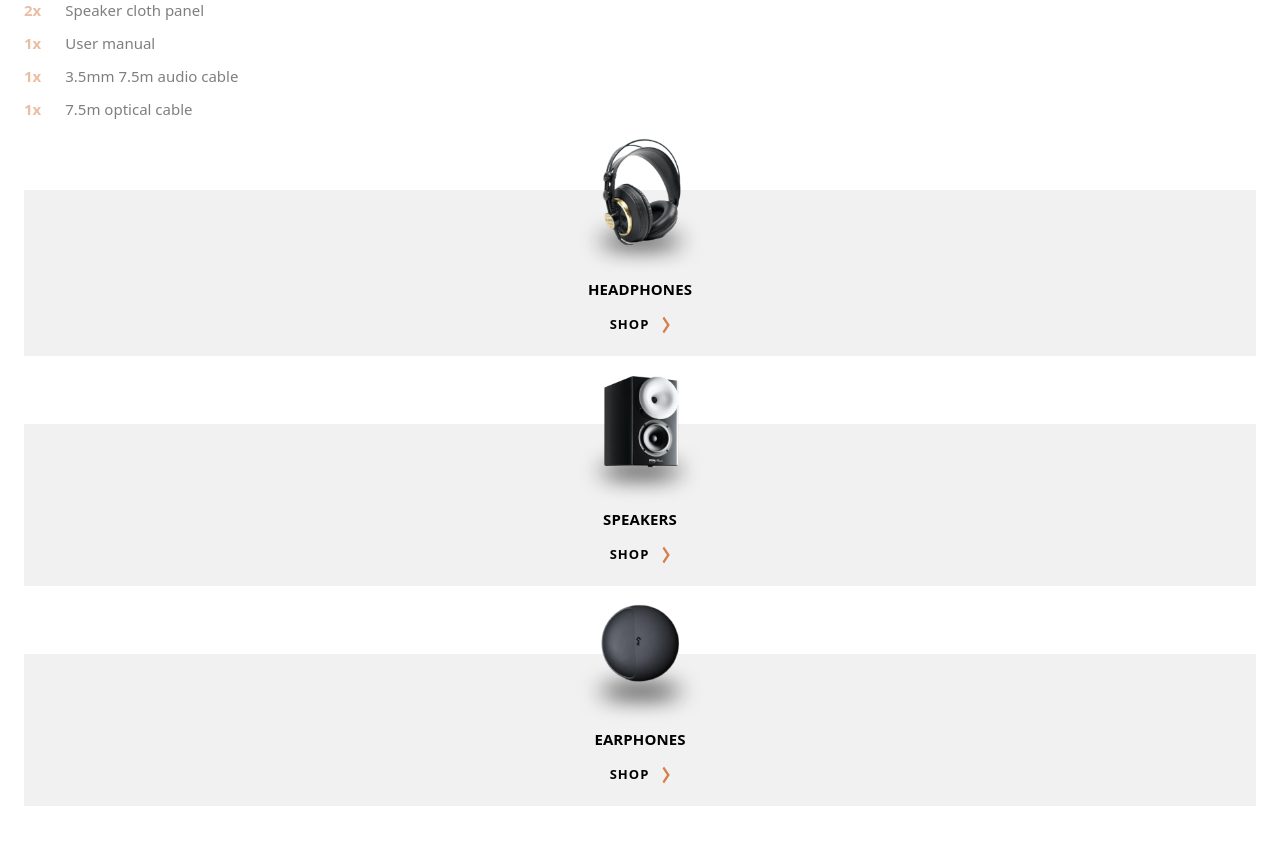
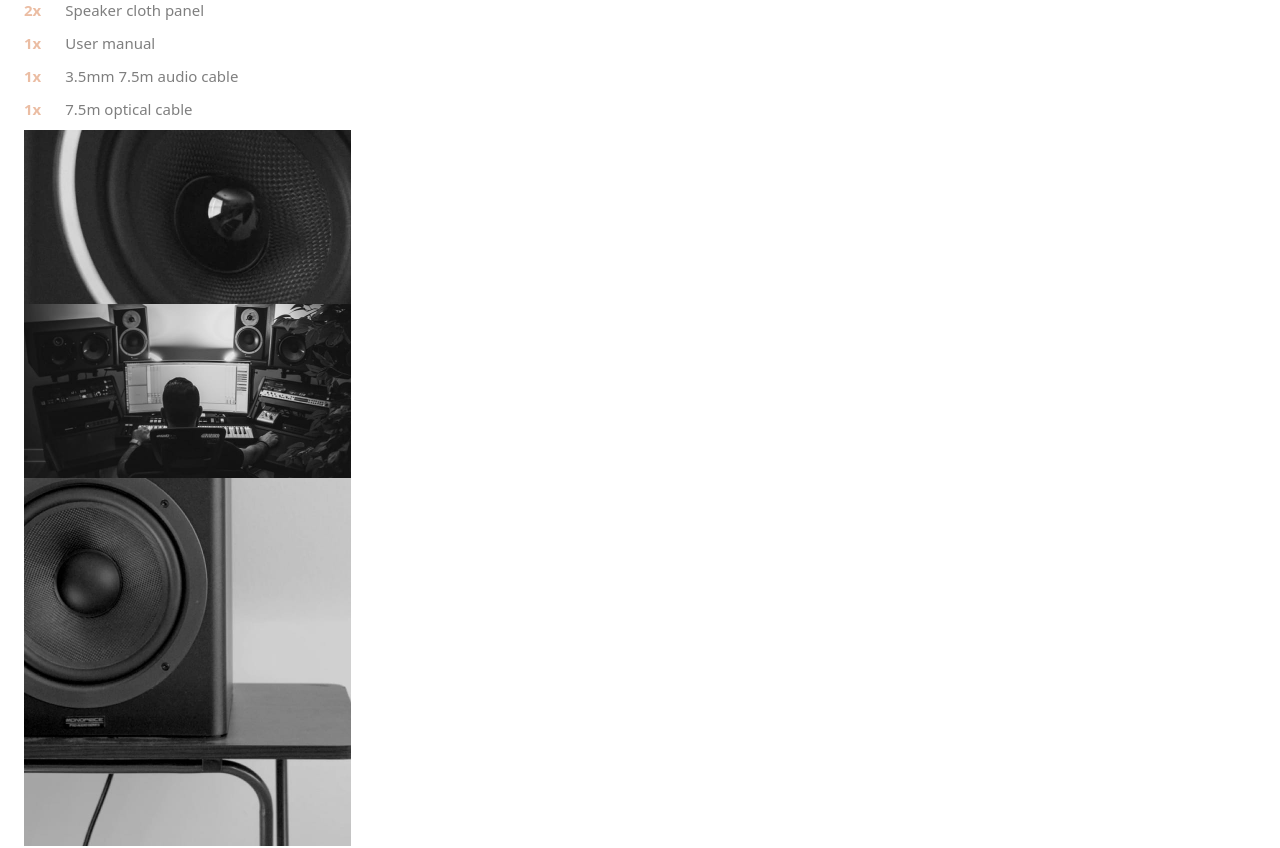
Before and after one commit to presh-031/audiophile, a Next.js app: page /speakers/zx7-speaker in a window 1280 px wide. Shown: the part 1160-2008 px from the top of the page. Built offline with nearby package versions, Linux system fonts and the light colour scheme.

Commit message:
refactor: refactored product gallery

```diff
--- /dev/null
+++ b/components/ProductGallery.jsx
@@ -0,0 +1,37 @@
+import Image from "next/image";
+
+const ProductGallery = ({ gallery }) => {
+  console.log(gallery);
+  return (
+    <div>
+      <div>
+        <div>
+          <Image
+            src={gallery.first.mobile.slice(1)}
+            alt="product-gallery"
+            width={327}
+            height={174}
+          />
+        </div>
+        <div>
+          <Image
+            src={gallery.second.mobile.slice(1)}
+            alt="product-gallery"
+            width={327}
+            height={174}
+          />
+        </div>
+      </div>
+      <div>
+        <Image
+          src={gallery.third.mobile.slice(1)}
+          alt="product-gallery"
+          width={327}
+          height={368}
+        />
+      </div>
+    </div>
+  );
+};
+
+export default ProductGallery;
--- a/pages/earphones/[id].js
+++ b/pages/earphones/[id].js
@@ -2,6 +2,7 @@ import AboutProduct from "@/components/AboutProduct";
 import AllProducts from "@/components/AllProducts";
 import BackBtn from "@/components/BackBtn";
 import ProductFeatures from "@/components/ProductFeatures";
+import ProductGallery from "@/components/ProductGallery";
 import { products } from "../../data";
 
 export const getStaticPaths = () => {
@@ -35,22 +36,16 @@ const ProductDetail = ({ earphone }) => {
   const product = earphone[0];
 
   const image = product.image.mobile;
+
+  const gallery = product.gallery;
   return (
     <>
       <div className="px-[2.4rem] pt-[1.90rem]">
         <BackBtn />
         <AboutProduct image={image} product={product} />
         <ProductFeatures product={product} />
+        <ProductGallery gallery={gallery} />
 
-        <div>
-          <div>
-            <div>{/* <img src="" alt="" /> */}</div>
-            <div>{/* <img src="" alt="" /> */}</div>
-          </div>
-          <div>{/* img */}</div>
-        </div>
-
-        {/* Gallery Images go here */}
         {/* <Comparables /> */}
       </div>
       <AllProducts />
--- a/pages/headphones/[id].js
+++ b/pages/headphones/[id].js
@@ -2,6 +2,7 @@ import AboutProduct from "@/components/AboutProduct";
 import AllProducts from "@/components/AllProducts";
 import BackBtn from "@/components/BackBtn";
 import ProductFeatures from "@/components/ProductFeatures";
+import ProductGallery from "@/components/ProductGallery";
 import { products } from "../../data";
 
 export const getStaticPaths = () => {
@@ -35,13 +36,15 @@ const ProductDetail = ({ headphone }) => {
   const product = headphone[0];
 
   const image = product.image.mobile;
+
+  const gallery = product.gallery;
   return (
     <>
       <div className="px-[2.4rem] pt-[1.90rem]">
         <BackBtn />
         <AboutProduct image={image} product={product} />
         <ProductFeatures product={product} />
-
+        <ProductGallery gallery={gallery} />
         <div>
           <div>
             <div>{/* <img src="" alt="" /> */}</div>
--- a/pages/speakers/[id].js
+++ b/pages/speakers/[id].js
@@ -2,6 +2,7 @@ import AboutProduct from "@/components/AboutProduct";
 import AllProducts from "@/components/AllProducts";
 import BackBtn from "@/components/BackBtn";
 import ProductFeatures from "@/components/ProductFeatures";
+import ProductGallery from "@/components/ProductGallery";
 import { products } from "../../data";
 
 export const getStaticPaths = () => {
@@ -35,13 +36,15 @@ const ProductDetail = ({ speaker }) => {
   const product = speaker[0];
 
   const image = product.image.mobile;
+
+  const gallery = product.gallery;
   return (
     <>
       <div className="px-[2.4rem] pt-[1.90rem]">
         <BackBtn />
         <AboutProduct image={image} product={product} />
         <ProductFeatures product={product} />
-
+        <ProductGallery gallery={gallery} />
         <div>
           <div>
             <div>{/* <img src="" alt="" /> */}</div>
```
